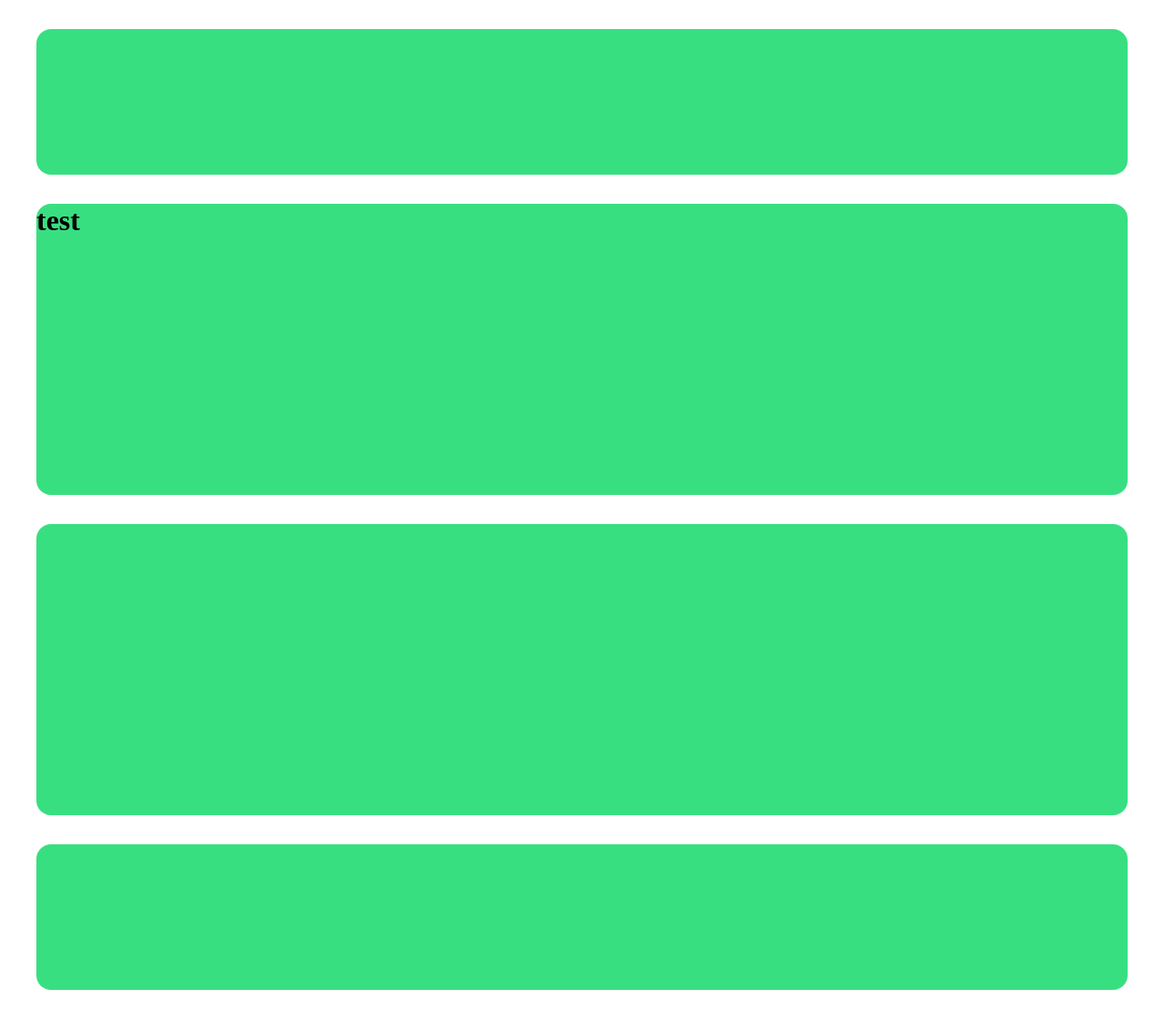
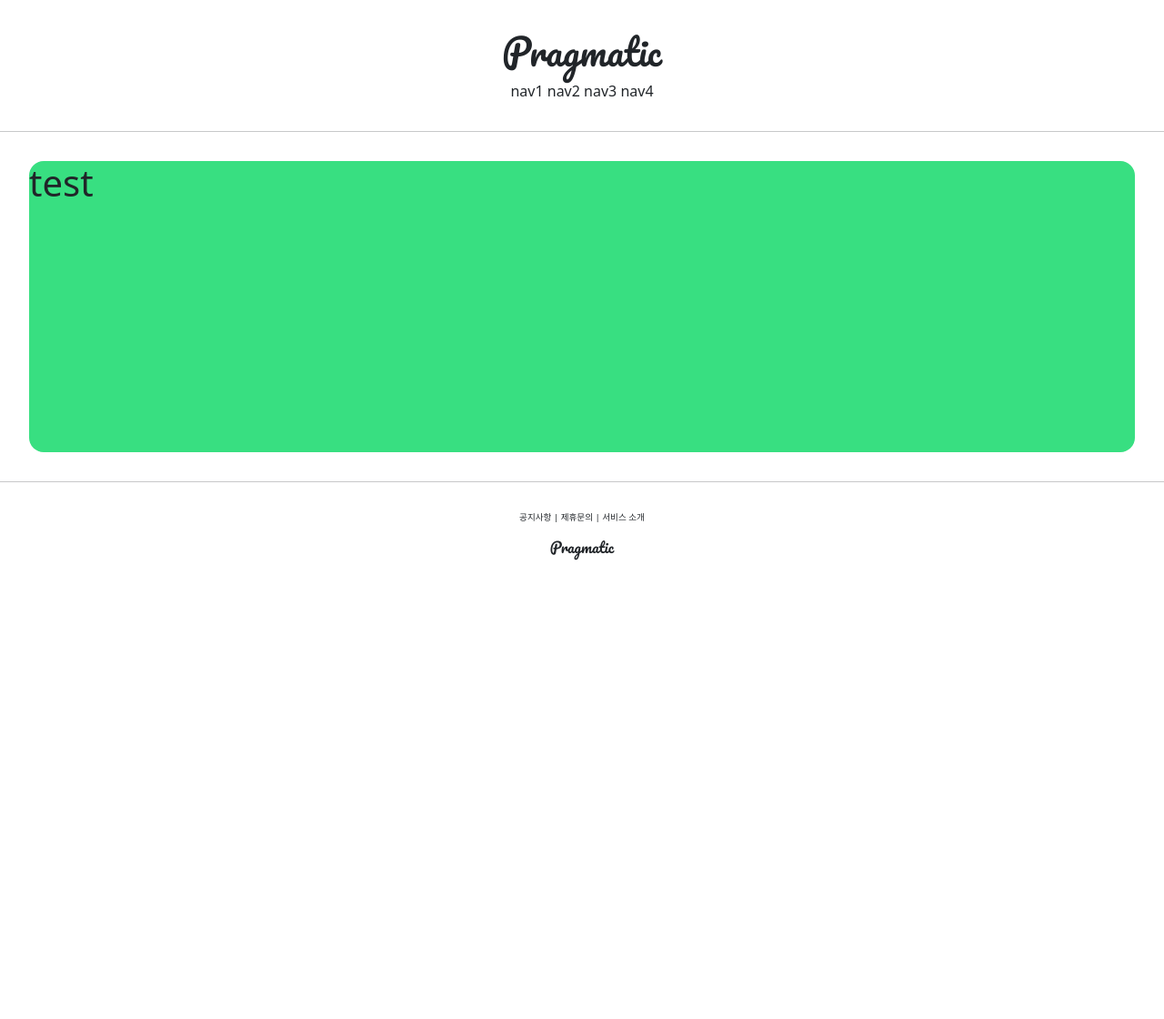
Before and after one commit to k2h2j3/django_pinterest, a Django app: page /account/hello_world/ in a window 1280 px wide. Shown: the whole page at 91% size. After the commit the page ends 616 px from the top, so only its background shows below. Run offline with Django 4.2, Linux system fonts and the light colour scheme.

Commit message:
templates 부트스트랩적용

```diff
--- a/templates/base.html
+++ b/templates/base.html
@@ -7,12 +7,10 @@
 
     {% include 'header.html' %}
 
+    <hr>
     {% block content %}
     {% endblock %}
-
-    <div style="height: 20rem; background-color: #38df81; border-radius: 1rem; margin: 2rem;">
-
-    </div>
+    <hr>
 
     {% include 'footer.html' %}
 </body>
--- a/templates/footer.html
+++ b/templates/footer.html
@@ -1,3 +1,12 @@
-<div style="height: 10rem; background-color: #38df81; border-radius: 1rem; margin: 2rem;">
+<div style="text-align:center; margin-top:2rem">
+
+    <div style="font-size: 0.6rem">
+        <span>공지사항</span> |
+        <span>제휴문의</span> |
+        <span>서비스 소개</span>
+    </div>
+    <div style="margin-top: 1rem; font-family: 'Pacifico', cursive;">
+        <h6>Pragmatic</h6>
+    </div>
 
 </div>
--- a/templates/head.html
+++ b/templates/head.html
@@ -1,4 +1,12 @@
 <head>
     <meta charset="UTF-8">
     <title>Pragmatic</title>
+
+    <!--  bootstrap  -->
+    <link href="https://cdn.jsdelivr.net/npm/bootstrap@5.2.3/dist/css/bootstrap.min.css" rel="stylesheet" integrity="sha384-rbsA2VBKQhggwzxH7pPCaAqO46MgnOM80zW1RWuH61DGLwZJEdK2Kadq2F9CUG65" crossorigin="anonymous">
+
+    <!--  google font  -->
+    <link rel="preconnect" href="https://fonts.googleapis.com">
+    <link rel="preconnect" href="https://fonts.gstatic.com" crossorigin>
+    <link href="https://fonts.googleapis.com/css2?family=Pacifico&display=swap" rel="stylesheet">
 </head>
--- a/templates/header.html
+++ b/templates/header.html
@@ -1,3 +1,11 @@
-<div style="height: 10rem; background-color: #38df81; border-radius: 1rem; margin: 2rem;">
-
+<div style="text-align:center; margin: 2rem 0;">
+    <div>
+        <h1 style="font-family: 'Pacifico', cursive;">Pragmatic</h1>
+    </div>
+    <div>
+        <span>nav1</span>
+        <span>nav2</span>
+        <span>nav3</span>
+        <span>nav4</span>
+    </div>
 </div>
```
